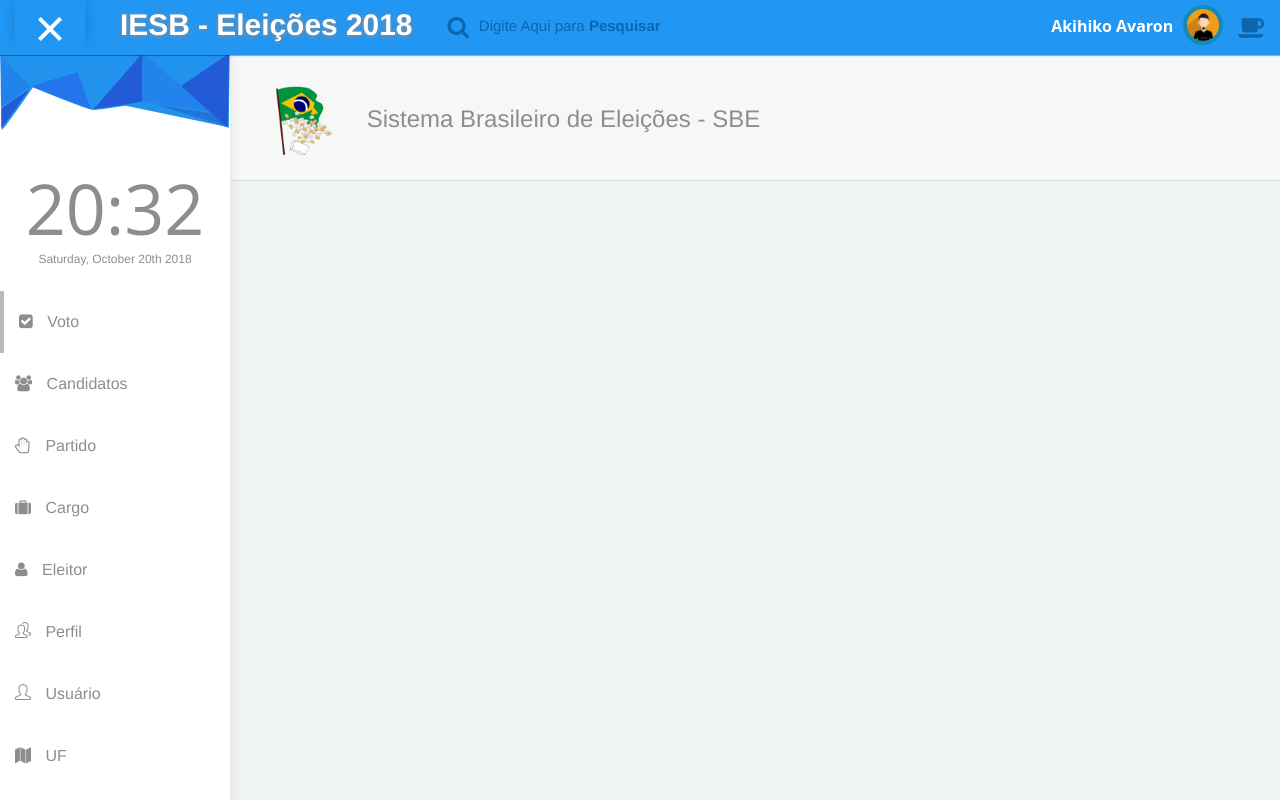
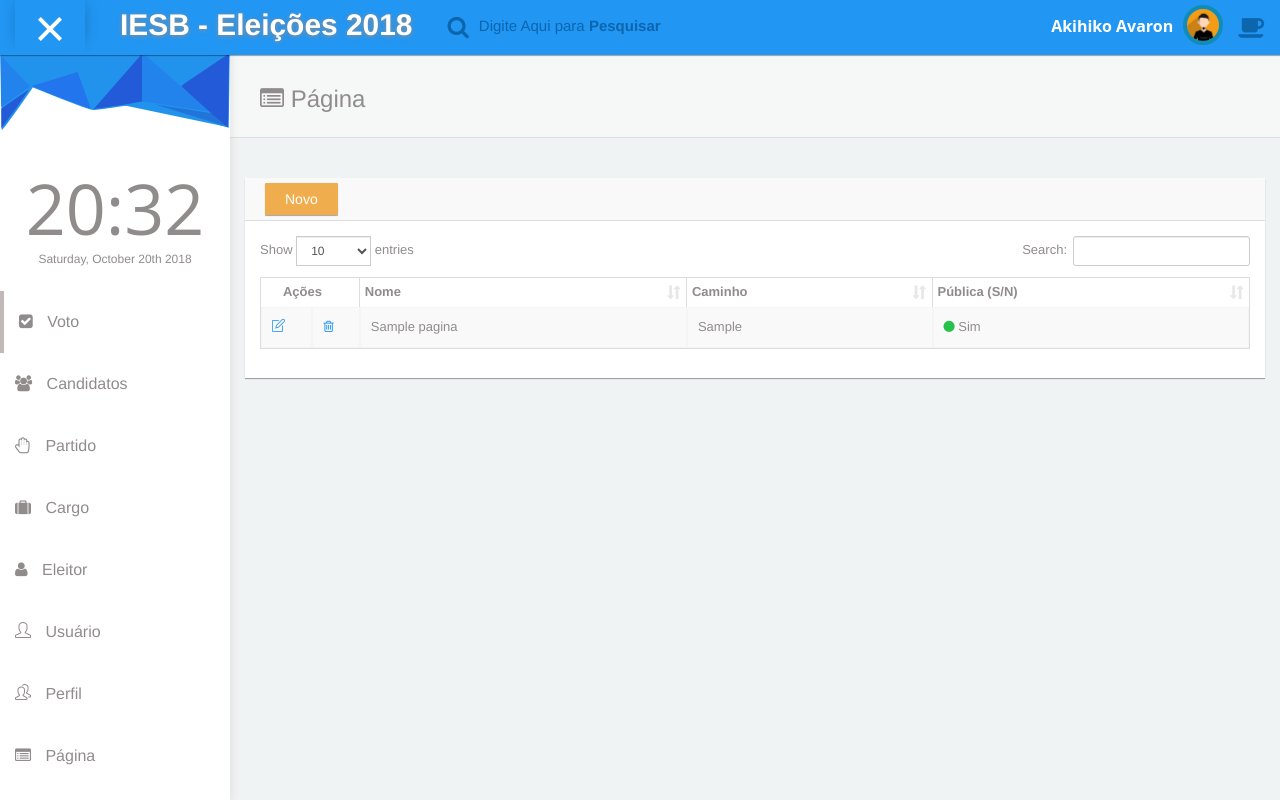
Before and after one commit to andre-mf/iesb-eleicoes, a PHP site: page /pagina/index.php in a window 1280 px wide. Run offline with PHP 8.4, Linux system fonts and the light colour scheme; tables that the repository leaves empty or names only in its code hold one stand-in row (values such as "Sample post"); some web fonts are replaced.

Commit message:
Projeto atualizado com as implementações de permissão. Também foi corrigido o design, ícones foram adicionados onde estava faltando
Signed-off-by: andre-mf <andremendesfelix@gmail.com>

```diff
--- a/cabecalho.php
+++ b/cabecalho.php
@@ -112,10 +112,13 @@
                     <a class="nav-header" href="../eleitor/index.php"><span class="fa fa-user"></span> Eleitor</a>
                 </li>
                 <li class="ripple">
+                    <a class="nav-header" href="../usuario/index.php"><span class="fa icon-user"></span> Usuário</a>
+                </li>
+                <li class="ripple">
                     <a class="nav-header" href="../perfil/index.php"><span class="fa icon-people"></span> Perfil</a>
                 </li>
                 <li class="ripple">
-                    <a class="nav-header" href="../usuario/index.php"><span class="fa icon-user"></span> Usuário</a>
+                    <a class="nav-header" href="../pagina/index.php"><span class="fa fa-list-alt"></span> Página</a>
                 </li>
                 <li class="ripple">
                 <a class="nav-header" href="../uf/index.php"><span class="fa fa-map"></span> UF</a>
--- a/eleitor/index.php
+++ b/eleitor/index.php
@@ -13,7 +13,7 @@ include_once '../cabecalho.php';
 <div class="panel box-shadow-none content-header">
     <div class="panel-body">
         <div class="col-md-12">
-            <h3 class="animated fadeInLeft">Eleitores</h3>
+            <h3 class="animated fadeInLeft"><span class="fa fa-user"></span> Eleitor</h3>
         </div>
     </div>
 </div>
--- a/eleitor/processamento.php
+++ b/eleitor/processamento.php
@@ -1,8 +1,4 @@
 <?php
-/**
- * Processando os dados de Eleitor
- *
- */
 include_once 'Eleitor.php';
 
 $eleitor = new eleitor();
--- a/municipio/index.php
+++ b/municipio/index.php
@@ -9,7 +9,7 @@ include_once '../cabecalho.php';
 <div class="panel box-shadow-none content-header">
     <div class="panel-body">
         <div class="col-md-12">
-            <h3 class="animated fadeInLeft">Município</h3>
+            <h3 class="animated fadeInLeft"><span class="fa icon-location-pin"></span> Município</h3>
         </div>
     </div>
 </div>
--- a/municipio/processamento.php
+++ b/municipio/processamento.php
@@ -15,10 +15,8 @@ switch ($_GET['acao']){
         $municipio->excluir($_GET['id_municipio']);
         break;
     case 'preenche_combo':
-        $municipios = $municipio->preenche_combo($_GET['id_uf']);
-        foreach ($municipios as $amunicipios){
-            echo "<option value='{$amunicipios['id_municipio']}'>{$amunicipios['nome']}</option>";
-        }
+        $municipios = (new Municipio())->recuperarDados($_GET['id_uf']);
+        echo json_encode($municipios);
         die;
         break;
 }
--- /dev/null
+++ b/pagina/Pagina.php
@@ -0,0 +1,146 @@
+<?php
+
+include_once '../Conexao.php';
+
+class Pagina
+{
+
+    protected $id_pagina;
+    protected $nome;
+    protected $caminho;
+    protected $publica;
+
+    public function getIdPagina()
+    {
+        return $this->id_pagina;
+    }
+
+    public function setIdPagina($id_pagina)
+    {
+        $this->id_pagina = $id_pagina;
+    }
+
+    public function getNome()
+    {
+        return $this->nome;
+    }
+
+    public function setNome($nome)
+    {
+        $this->nome = $nome;
+    }
+
+    public function getCaminho()
+    {
+        return $this->caminho;
+    }
+
+    /**
+     * @param mixed $caminho
+     */
+    public function setCaminho($caminho)
+    {
+        $this->caminho = $caminho;
+    }
+
+    public function getPublica()
+    {
+        return $this->publica;
+    }
+
+    public function setPublica($publica)
+    {
+        $this->publica = $publica;
+    }
+
+
+    public function recuperarDados()
+    {
+        $conexao = new Conexao();
+
+        $sql = "select * from pagina order by nome";
+        return $conexao->recuperarDados($sql);
+    }
+
+    public function carregarPorId($id_pagina)
+    {
+
+        $conexao = new Conexao();
+
+
+        $sql = "select * from pagina where id_pagina = '$id_pagina'";
+
+        $dados = $conexao->recuperarDados($sql);
+
+        $this->id_pagina = $dados[0]['id_pagina'];
+        $this->nome = $dados[0]['nome'];
+        $this->caminho = $dados[0]['caminho'];
+        $this->publica = $dados[0]['publica'];
+
+        return $conexao->executar($sql);
+    }
+
+    public function inserir($dados)
+    {
+        $nome = $dados['nome'];
+        $caminho = $dados['caminho'];
+        $publica = empty($dados['publica']) ? 0 : 1;
+
+        $conexao = new Conexao();
+
+        $sql = "insert into pagina (nome, caminho, publica)
+                            values ('$nome', '$caminho', '$publica')";
+
+        $id_pagina = $conexao->executar($sql);
+
+        $this->vincularPerfil($id_pagina, $dados);
+
+        return $id_pagina;
+    }
+
+    public function vincularPerfil($id_pagina, $dados)
+    {
+        include_once '../permissao/Permissao.php';
+
+        $permissao = new Permissao();
+
+        if(isset($dados['id_perfil'])){
+
+            foreach ($dados['id_perfil'] as $perfil) {
+
+                $aDados = [
+                    'id_pagina' => $id_pagina,
+                    'id_perfil' => $perfil,
+                ];
+
+                $permissao->inserir($aDados);
+            }
+        }
+
+    }
+
+    public function alterar($dados)
+    {
+        $id_pagina = $dados['id_pagina'];
+        $nome = $dados['nome'];
+        $caminho = $dados['caminho'];
+        $publica = !empty($dados['publica']) ? 1 : 0;
+
+        $conexao = new Conexao();
+
+        $sql = "update pagina set
+                  nome = '$nome',
+                  caminho = '$caminho',
+                  publica = '$publica'
+                where id_pagina = '$id_pagina'";
+        return $conexao->executar($sql);
+    }
+
+    public function excluir($id_pagina)
+    {
+        $conexao = new Conexao();
+
+        $sql = "delete from pagina where id_pagina = '$id_pagina'";
+        return $conexao->executar($sql);
+    }
+}
--- /dev/null
+++ b/pagina/index.php
@@ -0,0 +1,65 @@
+<?php
+include_once 'Pagina.php';
+
+$pagina = new Pagina();
+$aPagina = $pagina->recuperarDados();
+
+include_once '../cabecalho.php';
+?>
+
+    <div class="panel box-shadow-none content-header">
+        <div class="panel-body">
+            <div class="col-md-12">
+                <h3 class="animated fadeInLeft"><span class="fa fa-list-alt"></span> Página</h3>
+            </div>
+        </div>
+    </div>
+
+    <div class="col-md-12 top-20 padding-0">
+        <div class="col-md-12">
+            <div class="panel">
+                <div class="panel-heading">
+                    <a class="btn btn-warning" href="formulario.php">Novo</a>
+                </div>
+                <div class="panel-body">
+                    <div class="responsive-table">
+
+                        <table id="datatables-example"
+                               class="table table-bordered table-hover table-striped table-condensed">
+                            <thead>
+                            <tr>
+                                <th colspan="2" width="10%" style="text-align: center">Ações</th>
+                                <th>Nome</th>
+                                <th>Caminho</th>
+                                <th>Pública (S/N)</th>
+                            </tr>
+                            </thead>
+                            <tbody>
+                            <?php foreach ($aPagina as $pagina) { ?>
+                                <tr>
+                                    <td>
+                                        <a href="formulario.php?id_pagina=<?= $pagina['id_pagina'] ?>">
+                                            <span class="icons icon-note"></span>
+                                        </a>
+                                    </td>
+                                    <td>
+                                        <a href="processamento.php?acao=excluir&id_pagina=<?= $pagina['id_pagina'] ?>">
+                                            <span class="fa fa-trash-o"></span>
+                                        </a>
+                                    </td>
+                                    <td><?= $pagina['nome'] ?></td>
+                                    <td><?= $pagina['caminho'] ?></td>
+                                    <td><?= ($pagina['publica'] == 0) ? "<span class='fa fa-circle' style='color: #ff6656'></span> Não" : "<span class='fa fa-circle' style='color: #27c24c;'></span> Sim" ?></td>
+                                </tr>
+                            <?php } ?>
+                            </tbody>
+                        </table>
+
+                    </div>
+                </div>
+            </div>
+        </div>
+    </div>
+
+<?php
+include_once '../rodape.php';
--- a/uf/formulario.php
+++ b/uf/formulario.php
@@ -13,7 +13,7 @@ include_once '../cabecalho.php';
     <div class="panel box-shadow-none content-header">
         <div class="panel-body">
             <div class="col-md-12">
-                <h3 class="animated fadeInLeft">União Federativa</h3>
+                <h3 class="animated fadeInLeft"><span class="fa fa-map"></span> Unidade Federativa</h3>
             </div>
         </div>
     </div>
@@ -32,13 +32,13 @@ include_once '../cabecalho.php';
                         <input type="text" class="form-text" id="id_uf" name="id_uf" required
                                value="<?= $uf->getIdUf(); ?>">
                         <span class="bar"></span>
-                        <label>Sigla UF</label>
+                        <label><span class="fa fa-map"></span> Sigla UF</label>
                     </div>
                     <div class="form-group form-animate-text" style="margin-top:40px !important;">
                         <input type="text" class="form-text" id="nome" name="nome" required
                                value="<?php echo $uf->getNome(); ?>">
                         <span class="bar"></span>
-                        <label>Nome</label>
+                        <label><span class="fa fa-map-o"></span> Nome</label>
                     </div>
                     <div class="form-group">
                         <div class="text-center">
--- a/uf/index.php
+++ b/uf/index.php
@@ -10,7 +10,7 @@ include_once '../cabecalho.php';
     <div class="panel box-shadow-none content-header">
         <div class="panel-body">
             <div class="col-md-12">
-                <h3 class="animated fadeInLeft">Unidade Federativa</h3>
+                <h3 class="animated fadeInLeft"><span class="fa fa-map"></span> Unidade Federativa</h3>
             </div>
         </div>
     </div>
--- a/usuario/index.php
+++ b/usuario/index.php
@@ -10,7 +10,7 @@ include_once '../cabecalho.php';
     <div class="panel box-shadow-none content-header">
         <div class="panel-body">
             <div class="col-md-12">
-                <h3 class="animated fadeInLeft">Usuário</h3>
+                <h3 class="animated fadeInLeft"><span class="fa icon-user"></span> Usuário</h3>
             </div>
         </div>
     </div>
```
Also changed, not shown: eleitor/formulario.php (+17 -2 lines), municipio/Municipio.php (+2 -11 lines), municipio/formulario.php (+19 -5 lines), pagina/formulario.php (added, +95 -0 lines), pagina/processamento.php (added, +20 -0 lines), permissao/Permissao.php (added, +33 -0 lines), usuario/formulario.php (+6 -6 lines).
